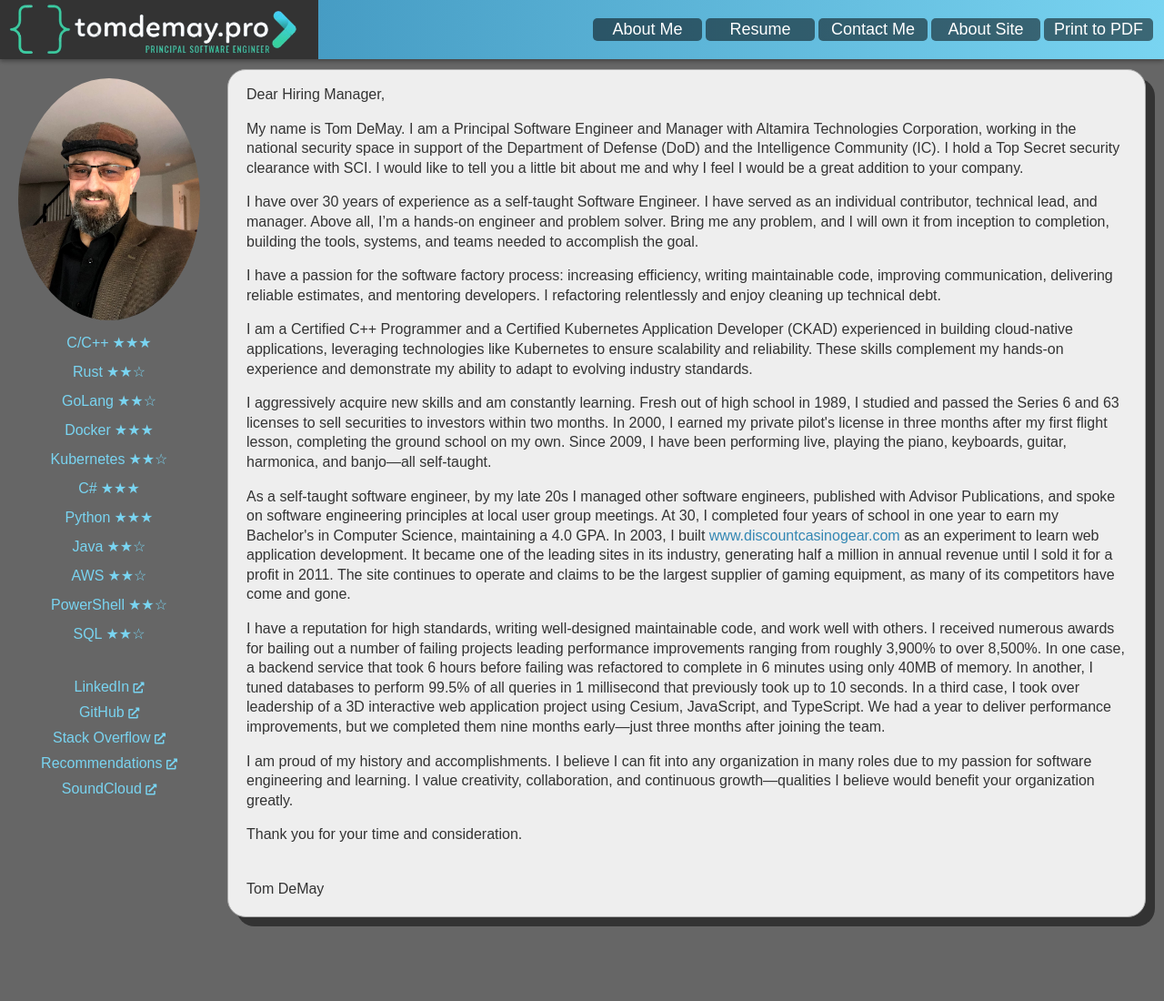
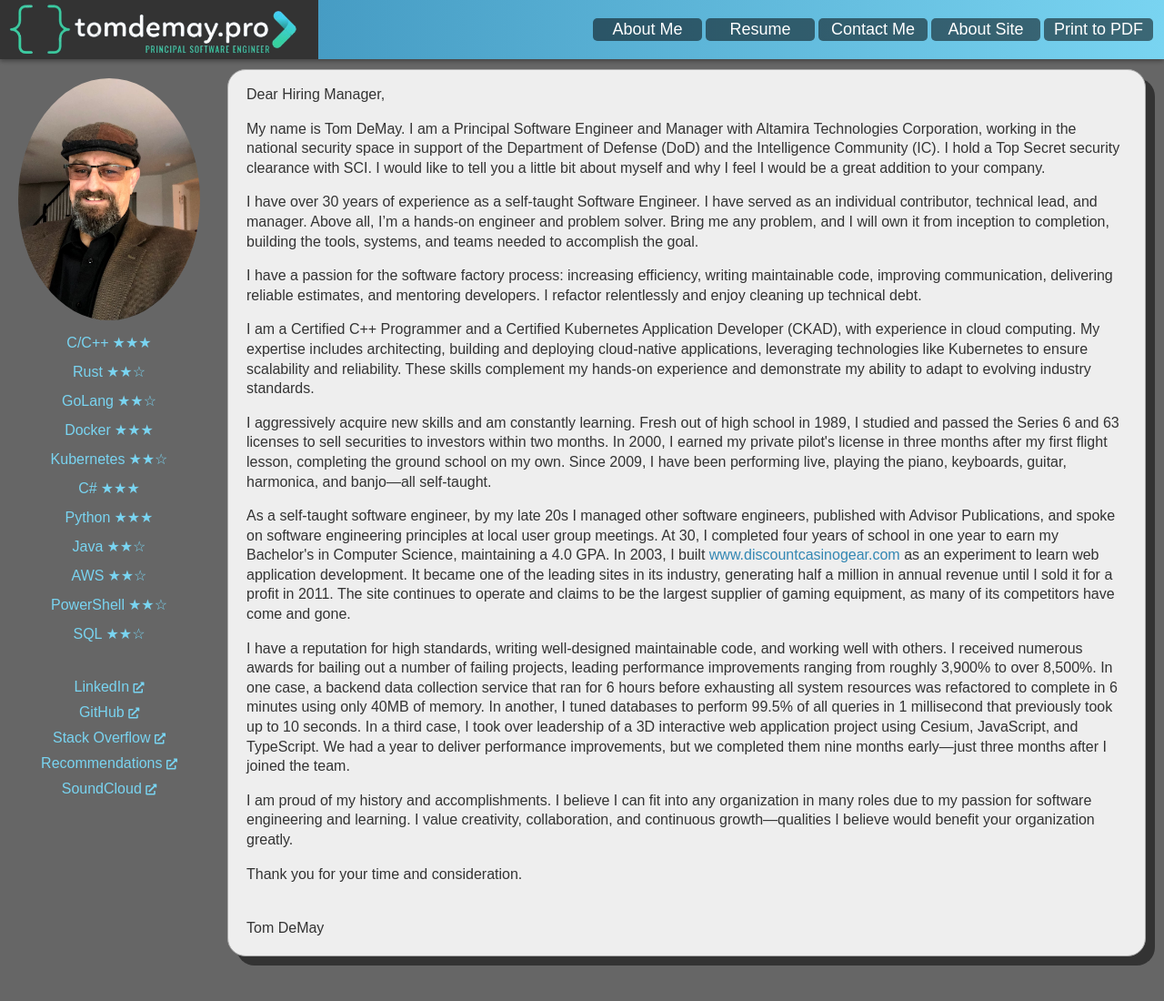
Before and after one commit to tomdemay/tomdemaypro, a Jekyll site: the page built from coverletter.html, in a window 1280 px wide. Shown: the top 1100 px of the page at 91% size. Built offline with Jekyll 4.4.1, drawn with Linux system fonts in a browser that asks for light colours.

Commit message:
tweaks to coverletter

```diff
--- a/_includes/resume/coverletter.html
+++ b/_includes/resume/coverletter.html
@@ -6,7 +6,7 @@
         <p>My name is Tom DeMay. I am a Principal Software Engineer and Manager with Altamira Technologies Corporation,
             working in the national security space in support of the Department of Defense (DoD) and the Intelligence
             Community (IC). I hold a Top Secret security clearance with SCI. I would like to tell you a little bit about
-            me and why I feel I would be a great addition to your company.</p>
+            myself and why I feel I would be a great addition to your company.</p>
 
         <p>I have over 30 years of experience as a self-taught Software Engineer. I have served as an individual
             contributor, technical lead, and manager. Above all, I’m a hands-on engineer and problem solver. Bring me
@@ -14,14 +14,13 @@
             to accomplish the goal.</p>
 
         <p>I have a passion for the software factory process: increasing efficiency, writing maintainable code,
-            improving communication, delivering reliable estimates, and mentoring developers. I refactoring
+            improving communication, delivering reliable estimates, and mentoring developers. I refactor
             relentlessly and enjoy cleaning up technical debt.</p>
 
-        <p>I am a Certified C++ Programmer and a Certified Kubernetes Application Developer (CKAD) experienced in
-            building cloud-native applications, leveraging technologies like Kubernetes to ensure scalability and
-            reliability.
-            These skills complement my hands-on experience and demonstrate my ability to adapt to evolving industry
-            standards.</p>
+        <p>I am a Certified C++ Programmer and a Certified Kubernetes Application Developer (CKAD), with experience in
+            cloud computing. My expertise includes architecting, building and deploying cloud-native
+            applications, leveraging technologies like Kubernetes to ensure scalability and reliability. These skills
+            complement my hands-on experience and demonstrate my ability to adapt to evolving industry standards.</p>
 
         <p>I aggressively acquire new skills and am constantly learning. Fresh out of high school in 1989, I studied and
             passed the Series 6 and 63 licenses to sell securities to investors within two months. In 2000, I earned my
@@ -38,18 +37,20 @@
             operate and claims to be the largest supplier of gaming equipment, as many of its competitors have come and
             gone.</p>
 
-        <p>I have a reputation for high standards, writing well-designed maintainable code, and work well with others.
-            I received numerous awards for bailing out a number of failing projects leading performance improvements
-            ranging from roughly 3,900% to over 8,500%. In one case, a backend service that took 6 hours before failing
-            was refactored to complete in 6 minutes using only 40MB of memory. In another, I tuned databases to perform
-            99.5% of all queries in 1 millisecond that previously took up to 10 seconds. In a third case, I took over
-            leadership of a 3D interactive web application project using Cesium, JavaScript, and TypeScript. We had a
-            year to deliver performance improvements, but we completed them nine months early—just three months after
-            joining the team.</p>
+        <p>I have a reputation for high standards, writing well-designed maintainable code, and working well with
+            others.
+            I received numerous awards for bailing out a number of failing projects, leading performance improvements
+            ranging from roughly 3,900% to over 8,500%. In one case, a backend data collection service that ran for 6
+            hours before exhausting all system resources was refactored to complete in 6 minutes using only 40MB of
+            memory. In another, I tuned databases to perform 99.5% of all queries in 1 millisecond that previously took
+            up to 10 seconds. In a third case, I took over leadership of a 3D interactive web application project using
+            Cesium, JavaScript, and TypeScript. We had a year to deliver performance improvements, but we completed them
+            nine months early—just three months after I joined the team.</p>
 
         <p>I am proud of my history and accomplishments. I believe I can fit into any organization in many roles due to
             my passion for software engineering and learning. I value creativity, collaboration, and continuous
             growth—qualities I believe would benefit your organization greatly.</p>
+
         <p>Thank you for your time and consideration.</p>
         <br />
         Tom DeMay
```
